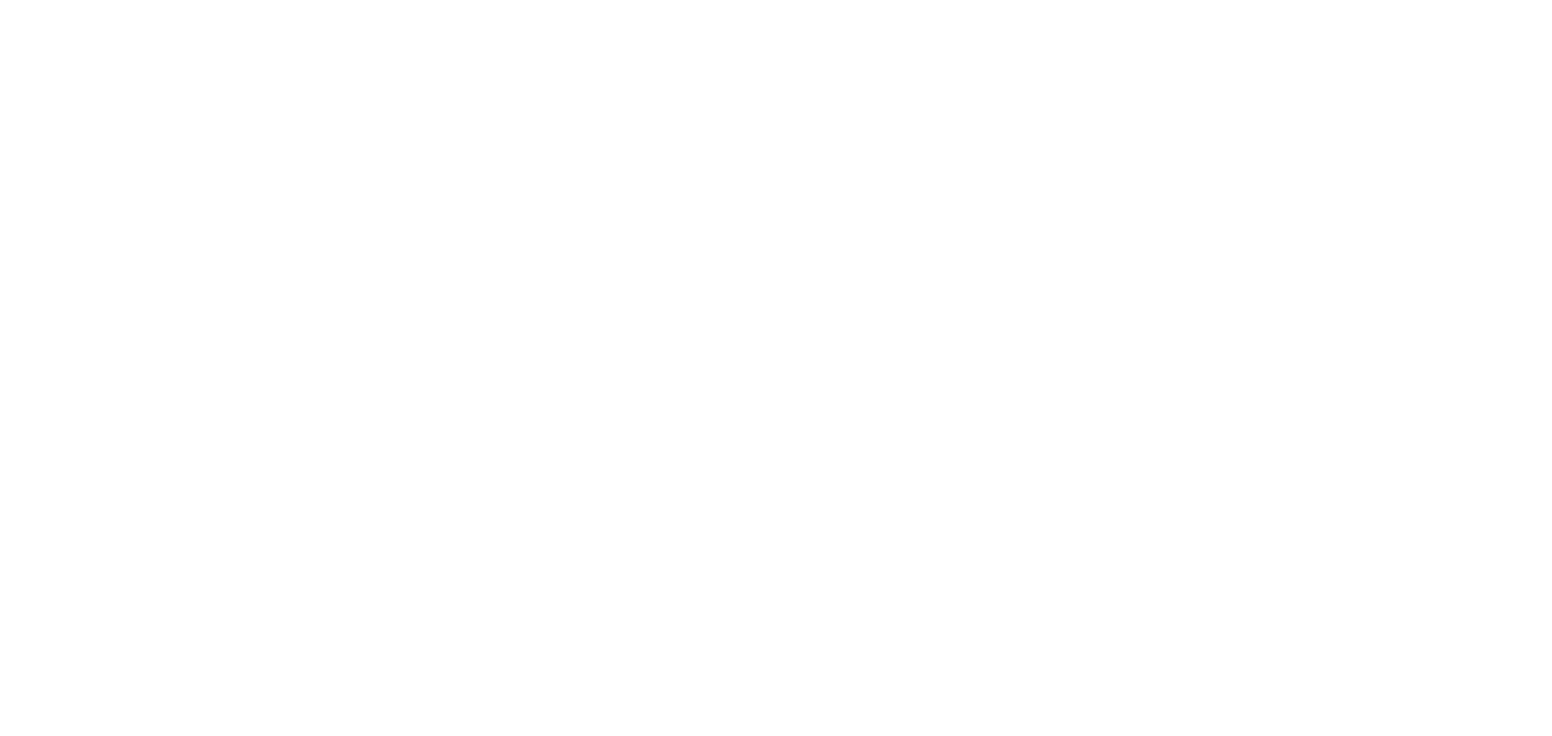
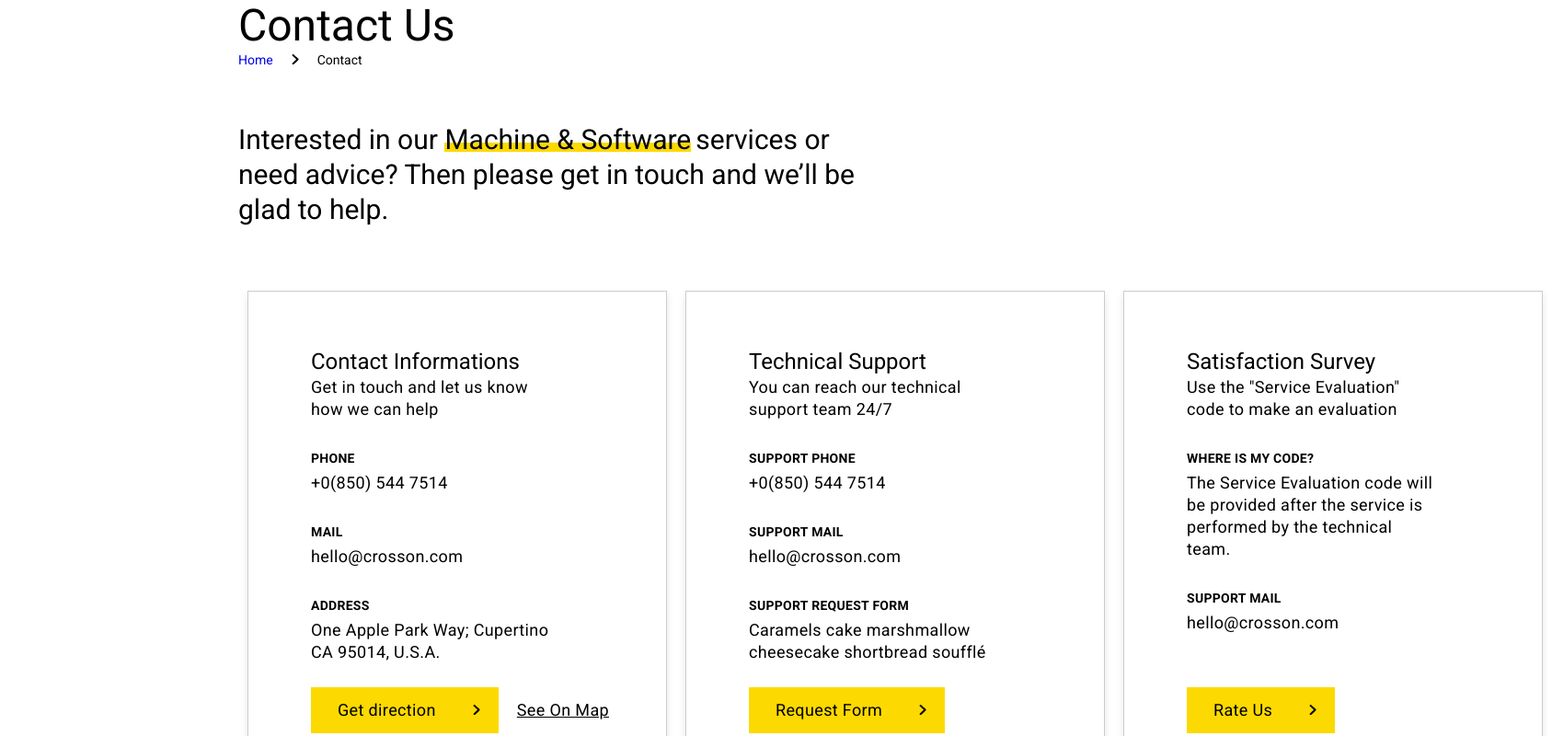
Before and after one commit to Rajkarna/Crosson, a React (Vite) app in the folder Crosson/: page /contact in a window 1280 px wide. Before the commit this address had no page. Shown: the part 220-1020 px from the top of the page at 92% size, 1687 px wide, since content can reach past the window. Before the commit the page ends 800 px from the top, so only its background shows below. Built offline with nearby package versions, Linux system fonts and the light colour scheme.

Commit message:
create contact Us

```diff
--- /dev/null
+++ b/Crosson/src/components/Contact-us/contact-us.jsx
@@ -0,0 +1,107 @@
+import React from "react";
+import "./contact.scss";
+import { Link } from "react-router-dom";
+
+const ContactUs = () => {
+  return (
+    <div className="contact-container">
+      <h1>Contact Us</h1>
+      <p className="breadCrum">
+        <Link to="/" className="HomeBtn">
+          Home
+        </Link>
+        <img src="Icon.png" />
+        <p>Contact</p>
+      </p>
+      <h3>
+        Interested in our <span className="underlinee">Machine & Software</span>
+        services or need advice? Then please get in touch and we’ll be glad to
+        help.
+      </h3>
+      <div className="cards">
+        <div className="card-container">
+          <div className="card">
+            <div className="card-content">
+              <div className="card-mgn">
+                <h1>Contact Informations</h1>
+                <p>Get in touch and let us know how we can help</p>
+              </div>
+              <div className="card-mgn">
+                <h4>PHONE</h4>
+                <p>+0(850) 544 7514</p>
+              </div>
+              <div className="card-mgn">
+                <h4>MAIL</h4>
+                <p>hello@crosson.com</p>
+              </div>
+              <div className="card-mgn">
+                <h4>ADDRESS</h4>
+                <p>One Apple Park Way; Cupertino CA 95014, U.S.A.</p>
+              </div>
+              <div className="direction">
+                <div className="about-container">
+                  <button className="abt-btn">Get direction</button>
+                  <img className="icon" src="Icon.png" />
+                </div>
+                <div className="seemore"> See On Map</div>
+              </div>
+            </div>
+          </div>
+          <div className="card">
+            <div className="card-content">
+              <div className="card-mgn">
+                <h1>Technical Support</h1>
+                <p>You can reach our technical support team 24/7</p>
+              </div>
+              <div className="card-mgn">
+                <h4>SUPPORT PHONE</h4>
+                <p>+0(850) 544 7514</p>
+              </div>
+              <div className="card-mgn">
+                <h4>SUPPORT MAIL</h4>
+                <p>hello@crosson.com</p>
+              </div>
+              <div className="card-mgn">
+                <h4>SUPPORT REQUEST FORM</h4>
+                <p>Caramels cake marshmallow cheesecake shortbread soufflé</p>
+              </div>
+              <div className="direction">
+                <div className="about-container">
+                  <button className="abt-btn">Request Form</button>
+                  <img className="icon" src="Icon.png" />
+                </div>
+              </div>
+            </div>
+          </div>
+          <div className="card">
+            <div className="card-content">
+              <div className="card-mgn">
+                <h1>Satisfaction Survey</h1>
+                <p>Use the "Service Evaluation" code to make an evaluation</p>
+              </div>
+              <div className="card-mgn">
+                <h4>WHERE IS MY CODE?</h4>
+                <p>
+                  The Service Evaluation code will be provided after the service
+                  is performed by the technical team.
+                </p>
+              </div>
+              <div className="card-mgnMax">
+                <h4>SUPPORT MAIL</h4>
+                <p>hello@crosson.com</p>
+              </div>
+              <div className="direction">
+                <div className="about-container">
+                  <button className="abt-btn">Rate Us</button>
+                  <img className="icon" src="Icon.png" />
+                </div>
+              </div>
+            </div>
+          </div>
+        </div>
+      </div>
+    </div>
+  );
+};
+
+export default ContactUs;
--- /dev/null
+++ b/Crosson/src/components/Contact-us/contact.scss
@@ -0,0 +1,163 @@
+@import "../../typography/typography.scss";
+
+.contact-container {
+  margin-left: 259px;
+  margin-top: 84px;
+  margin-bottom: 128px;
+  h1 {
+    color: var(--Black, #000);
+
+    /* Heading 2 */
+    font-family: Roboto;
+    font-size: 48px;
+    font-style: normal;
+    font-weight: 400;
+    line-height: 60px; /* 125% */
+  }
+  .breadCrum {
+    color: #000;
+    font-family: Roboto;
+    font-size: 14px;
+    font-style: normal;
+    font-weight: 400;
+    line-height: 14px; /* 100% */
+    display: flex;
+    justify-content: flex-start;
+    align-items: center;
+    gap: 20px;
+  }
+}
+.HomeBtn {
+  text-decoration: none;
+}
+h3 {
+  margin-top: 61px;
+  width: 70%;
+  color: var(--Black, #000);
+
+  /* Heading 3 */
+  font-family: Roboto;
+  font-size: 30px;
+  font-style: normal;
+  font-weight: 400;
+  line-height: 38px; /* 126.667% */
+}
+.cards {
+  margin: 59px 0;
+  display: flex;
+}
+
+.card {
+  border: 1px solid #ccc;
+  overflow: hidden;
+  margin: 10px;
+  width: 456px;
+  box-shadow: 0 4px 8px rgba(0, 0, 0, 0.1);
+  transition: transform 0.3s ease;
+  height: 528px;
+}
+
+.card:hover {
+  transform: translateY(-5px);
+}
+
+.card-content {
+  padding: 20px;
+  margin-top: 40px;
+  margin-bottom: 48px;
+  margin-left: 48px;
+  h1 {
+    color: #000;
+
+    /* Heading 4 */
+    font-family: Roboto;
+    font-size: 24px;
+    font-style: normal;
+    font-weight: 400;
+    line-height: 32px; /* 133.333% */
+  }
+  p {
+    color: #000;
+
+    /* Light Paragraph */
+    font-family: Roboto;
+    font-size: 18px;
+    font-style: normal;
+    font-weight: 400;
+    line-height: 24px; /* 133.333% */
+    letter-spacing: 0.36px;
+    width: 75%;
+  }
+  h4 {
+    color: #000;
+    font-family: Roboto;
+    font-size: 14px;
+    font-style: normal;
+    font-weight: 700;
+    line-height: 30px; /* 214.286% */
+    letter-spacing: 0.28px;
+  }
+}
+
+.card-container {
+  display: flex;
+  justify-content: center;
+}
+.card-mgn {
+  margin-bottom: 26px;
+}
+
+.seemore {
+  color: #000;
+  font-family: Roboto;
+  font-size: 18px;
+  font-style: normal;
+  font-weight: 400;
+  line-height: 30px; /* 166.667% */
+  letter-spacing: 0.36px;
+  text-decoration-line: underline;
+}
+.direction {
+  display: flex;
+  justify-content: flex-start;
+  align-items: center;
+  gap: 20px;
+  position: relative;
+}
+.abt-btn {
+  background-color: $yellow;
+  border: none;
+  margin: 10px 40px 10px 29px;
+  color: var(--Black, #000);
+  font-family: Roboto;
+  font-size: 18px;
+  font-style: normal;
+  font-weight: 400;
+  line-height: 30px; /* 166.667% */
+  letter-spacing: 0.36px;
+}
+.about-container {
+  display: flex;
+  justify-content: flex-start;
+  align-items: center;
+  background-color: $yellow;
+}
+.card-mgnMax {
+  margin-bottom: 58px;
+}
+.underlinee{
+     position: relative;
+  display: inline-block;
+  text-decoration: none;
+  margin-right: 5px;
+}
+.underlinee::after {
+  content: "";
+  position: absolute;
+  width: 100%;
+  height: 10px;
+  bottom: 6px;
+  left: 0;
+  background-color: $yellow;
+  z-index: -1;
+}
--- a/Crosson/src/components/Navbar/Navbar.jsx
+++ b/Crosson/src/components/Navbar/Navbar.jsx
@@ -14,7 +14,9 @@
         <li>services</li>
         <li>corporate</li>
         <li>News</li>
+        <Link to ="/contact">
         <li>Contact</li>
+        </Link>
       </ul>
     </div>
   );
--- a/Crosson/src/main.jsx
+++ b/Crosson/src/main.jsx
@@ -5,13 +5,15 @@
 import Home from './pages/Home'
 import Product from './pages/product'
 import Service from './pages/service'
+import ContactUs from './components/Contact-us/contact-us'
 
 const router = createBrowserRouter([
   {path:"/",element: <App />,
   children:[
   {path: "/",element: <Home />},
   {path: "/Product",element: <Product />},
-  {path: "/Service",element: <Service/>}
+  {path: "/Service",element: <Service/>},
+  {path:"/contact",element:<ContactUs/>}
   ],
 }
 ]);
```
